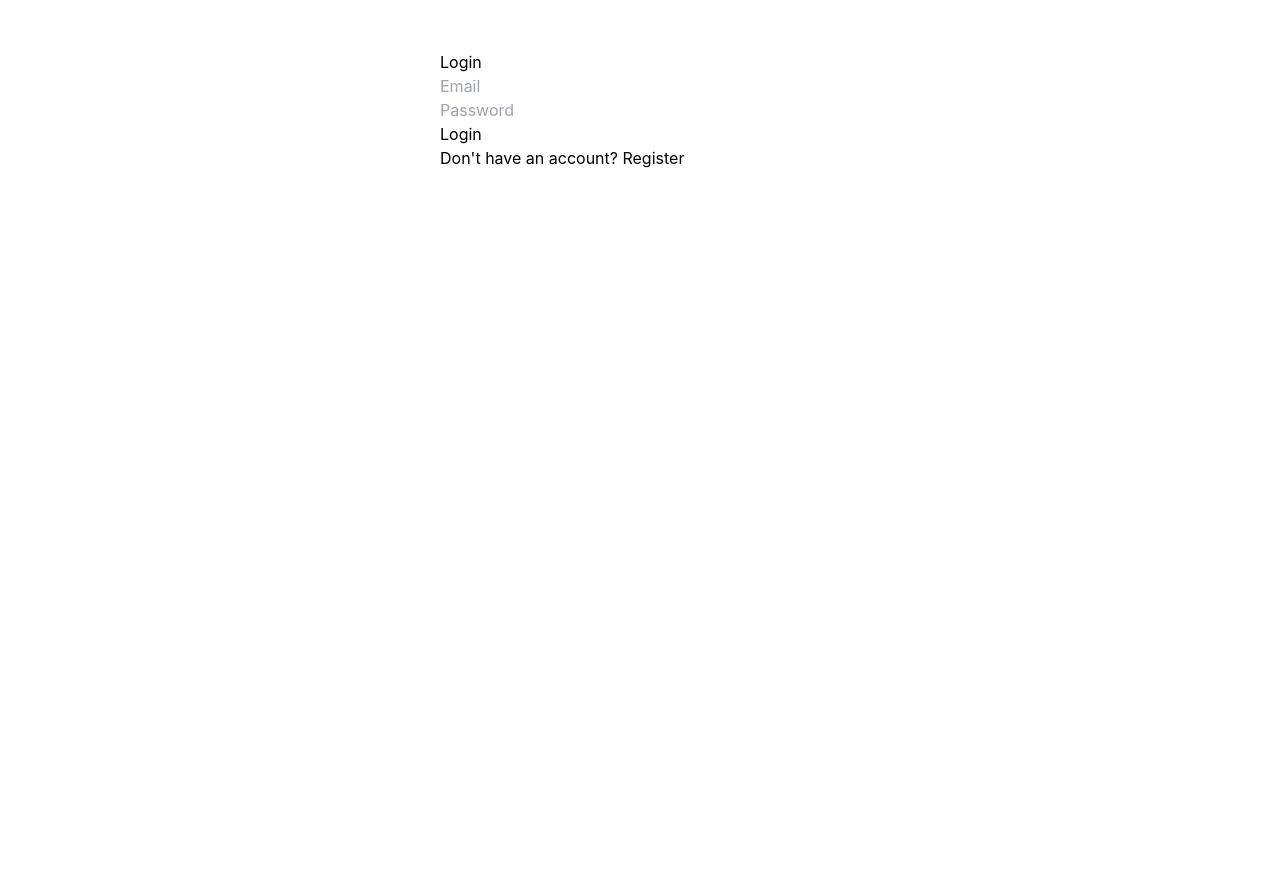
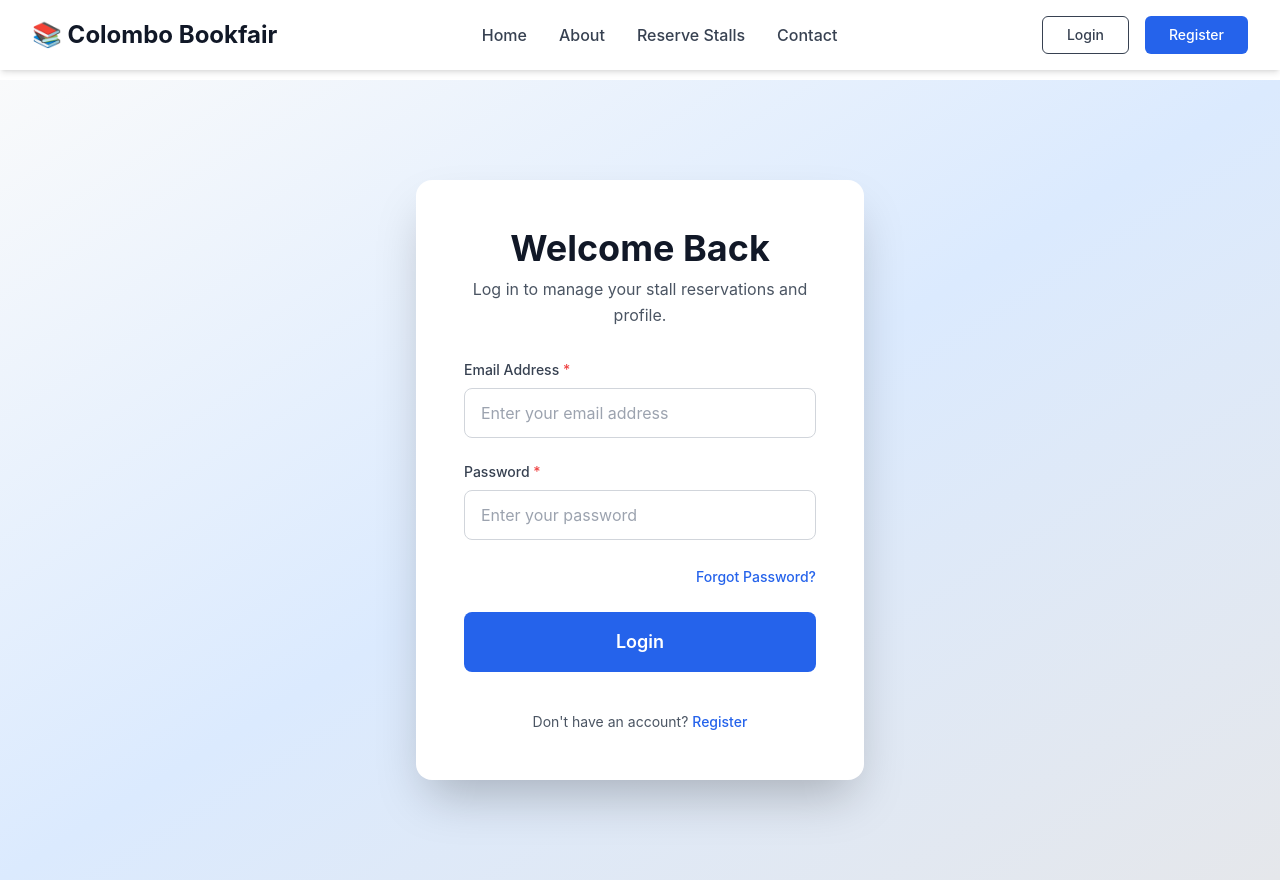
Before and after one commit to SanduniManjula/bookfair_scaffold, a Next.js app in the folder frontend/: page /login in a window 1280 px wide. Before the commit the page ends 800 px from the top, so only its background shows below. Built offline with nearby package versions, Linux system fonts and the light colour scheme.

Commit message:
Login Page UI

```diff
--- /dev/null
+++ b/frontend/components/LoginForm.js
@@ -0,0 +1,150 @@
+import { useState } from "react";
+import { useRouter } from "next/router";
+
+export default function LoginForm() {
+  const router = useRouter();
+  const [form, setForm] = useState({ email: "", password: "" });
+  const [error, setError] = useState("");
+  const [isSubmitting, setIsSubmitting] = useState(false);
+
+  const handleChange = (e) => {
+    setForm({ ...form, [e.target.name]: e.target.value });
+    // Clear error when user starts typing
+    if (error) {
+      setError("");
+    }
+  };
+
+  const handleSubmit = async (e) => {
+    e.preventDefault();
+    setError("");
+    setIsSubmitting(true);
+
+    try {
+      const res = await fetch("http://localhost:8081/api/auth/login", {
+        method: "POST",
+        headers: { "Content-Type": "application/json" },
+        body: JSON.stringify(form),
+      });
+
+      // Try parsing JSON safely
+      let data;
+      try {
+        data = await res.json();
+      } catch {
+        data = {};
+      }
+
+      // Handle errors
+      if (!res.ok || data.error) {
+        throw new Error(data.error || "Login failed. Please check credentials.");
+      }
+
+      // Save user and token to localStorage
+      localStorage.setItem("user", JSON.stringify(data.user));
+      localStorage.setItem("token", data.token);
+
+      // Success - redirect to home
+      router.push("/home");
+    } catch (err) {
+      console.error("Login error:", err);
+      setError(err.message);
+    } finally {
+      setIsSubmitting(false);
+    }
+  };
+
+  return (
+    <div className="min-h-screen flex items-center justify-center p-8 mt-20 bg-gradient-to-br from-gray-50 via-blue-100 to-gray-200">
+      <div className="bg-white rounded-2xl p-8 md:p-12 shadow-2xl max-w-md w-full">
+        <div className="text-center mb-8">
+          <h1 className="text-3xl md:text-4xl font-bold text-gray-900 mb-2">
+            Welcome Back
+          </h1>
+          <p className="text-base text-gray-600 leading-relaxed">
+            Log in to manage your stall reservations and profile.
+          </p>
+        </div>
+
+        <form onSubmit={handleSubmit} className="flex flex-col gap-6">
+          {/* Email Field */}
+          <div className="flex flex-col gap-2">
+            <label className="text-sm font-medium text-gray-700">
+              Email Address <span className="text-red-500">*</span>
+            </label>
+            <input
+              type="email"
+              name="email"
+              value={form.email}
+              onChange={handleChange}
+              className="px-4 py-3 text-base border border-gray-300 rounded-lg transition-all font-sans focus:ring-2 focus:ring-blue-500 focus:border-blue-500"
+              placeholder="Enter your email address"
+              required
+            />
+          </div>
+
+          {/* Password Field */}
+          <div className="flex flex-col gap-2">
+            <label className="text-sm font-medium text-gray-700">
+              Password <span className="text-red-500">*</span>
+            </label>
+            <input
+              type="password"
+              name="password"
+              value={form.password}
+              onChange={handleChange}
+              className="px-4 py-3 text-base border border-gray-300 rounded-lg transition-all font-sans focus:ring-2 focus:ring-blue-500 focus:border-blue-500"
+              placeholder="Enter your password"
+              required
+            />
+          </div>
+
+          {/* Forgot Password Link */}
+          <div className="text-right">
+            <a
+              href="#"
+              className="text-sm text-blue-600 hover:text-blue-700 font-medium transition-colors"
+              onClick={(e) => {
+                e.preventDefault();
+                // TODO: Implement forgot password functionality
+                alert("Forgot password feature coming soon!");
+              }}
+            >
+              Forgot Password?
+            </a>
+          </div>
+
+          {/* Error Message */}
+          {error && (
+            <div className="p-3 bg-red-50 rounded-lg border border-red-500 animate-fadeIn">
+              <span className="text-sm text-red-500">{error}</span>
+            </div>
+          )}
+
+          {/* Submit Button */}
+          <button
+            type="submit"
+            disabled={isSubmitting}
+            className={`px-6 py-4 text-lg font-semibold rounded-lg transition-all ${
+              isSubmitting
+                ? "bg-gray-400 cursor-not-allowed"
+                : "bg-blue-600 text-white hover:bg-blue-700 cursor-pointer"
+            }`}
+          >
+            {isSubmitting ? "Logging in..." : "Login"}
+          </button>
+
+          {/* Register Link */}
+          <div className="text-center mt-4">
+            <p className="text-sm text-gray-600">
+              Don't have an account?{" "}
+              <a href="/register" className="text-blue-600 font-medium hover:text-blue-700">
+                Register
+              </a>
+            </p>
+          </div>
+        </form>
+      </div>
+    </div>
+  );
+}
--- a/frontend/pages/login.js
+++ b/frontend/pages/login.js
@@ -1,77 +1,11 @@
-import { useState } from "react";
-import { useRouter } from "next/router";
+import Navbar from "../components/Navbar";
+import LoginForm from "../components/LoginForm";
 
 export default function Login() {
-  const router = useRouter();
-  const [form, setForm] = useState({ email: "", password: "" });
-  const [error, setError] = useState("");
-
-  const handleChange = (e) =>
-    setForm({ ...form, [e.target.name]: e.target.value });
-
-  const handleSubmit = async (e) => {
-    e.preventDefault();
-    setError("");
-
-    try {
-      const res = await fetch("http://localhost:8081/api/auth/login", {
-        method: "POST",
-        headers: { "Content-Type": "application/json" },
-        body: JSON.stringify(form),
-      });
-
-      // Try parsing JSON safely
-      let data;
-      try {
-        data = await res.json();
-      } catch {
-        data = {};
-      }
-
-      // Handle errors
-      if (!res.ok || data.error) {
-        throw new Error(data.error || "Login failed. Please check credentials.");
-      }
-
-      // Save user and token to localStorage
-      localStorage.setItem("user", JSON.stringify(data.user));
-      localStorage.setItem("token", data.token);
-
-      //Success
-      alert("Login successful!");
-      await router.push("/home");
-    } catch (err) {
-      console.error("Login error:", err);
-      setError(err.message);
-    }
-  };
-
   return (
-    <div style={{ maxWidth: "400px", margin: "50px auto" }}>
-      <h1>Login</h1>
-      <form onSubmit={handleSubmit}>
-        <input
-          name="email"
-          placeholder="Email"
-          type="email"
-          onChange={handleChange}
-          required
-        /><br />
-        <input
-          name="password"
-          placeholder="Password"
-          type="password"
-          onChange={handleChange}
-          required
-        /><br />
-        <button type="submit">Login</button>
-      </form>
-
-      {error && <p style={{ color: "red" }}>{error}</p>}
-
-      <p>
-        Don't have an account? <a href="/register">Register</a>
-      </p>
+    <div className="m-0 p-0 font-sans overflow-x-hidden">
+      <Navbar />
+      <LoginForm />
     </div>
   );
 }
--- a/frontend/styles/globals.css
+++ b/frontend/styles/globals.css
@@ -31,3 +31,19 @@ button:active:not(:disabled) {
 a:hover {
   @apply underline;
 }
+
+/* Fade in animation */
+@keyframes fadeIn {
+  from {
+    opacity: 0;
+    transform: translateY(-10px);
+  }
+  to {
+    opacity: 1;
+    transform: translateY(0);
+  }
+}
+
+.animate-fadeIn {
+  animation: fadeIn 0.3s ease-out;
+}
```
